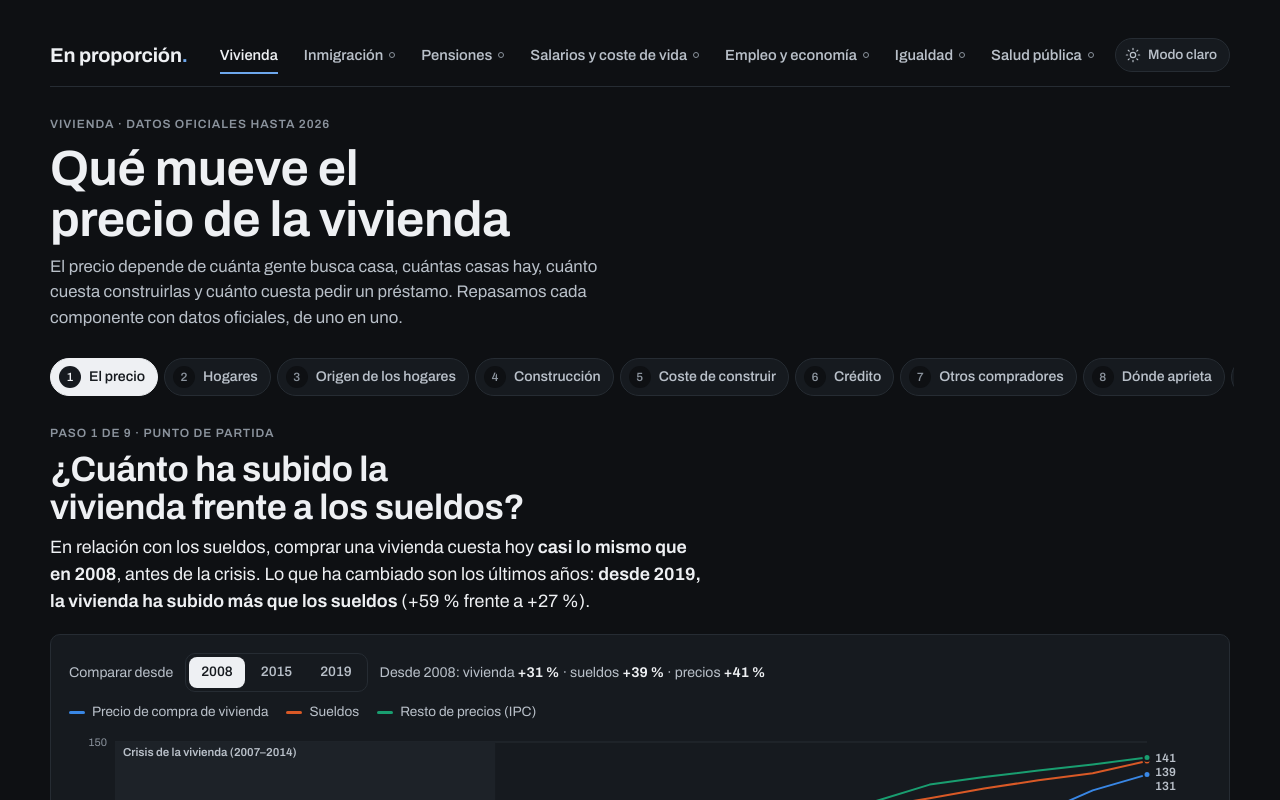
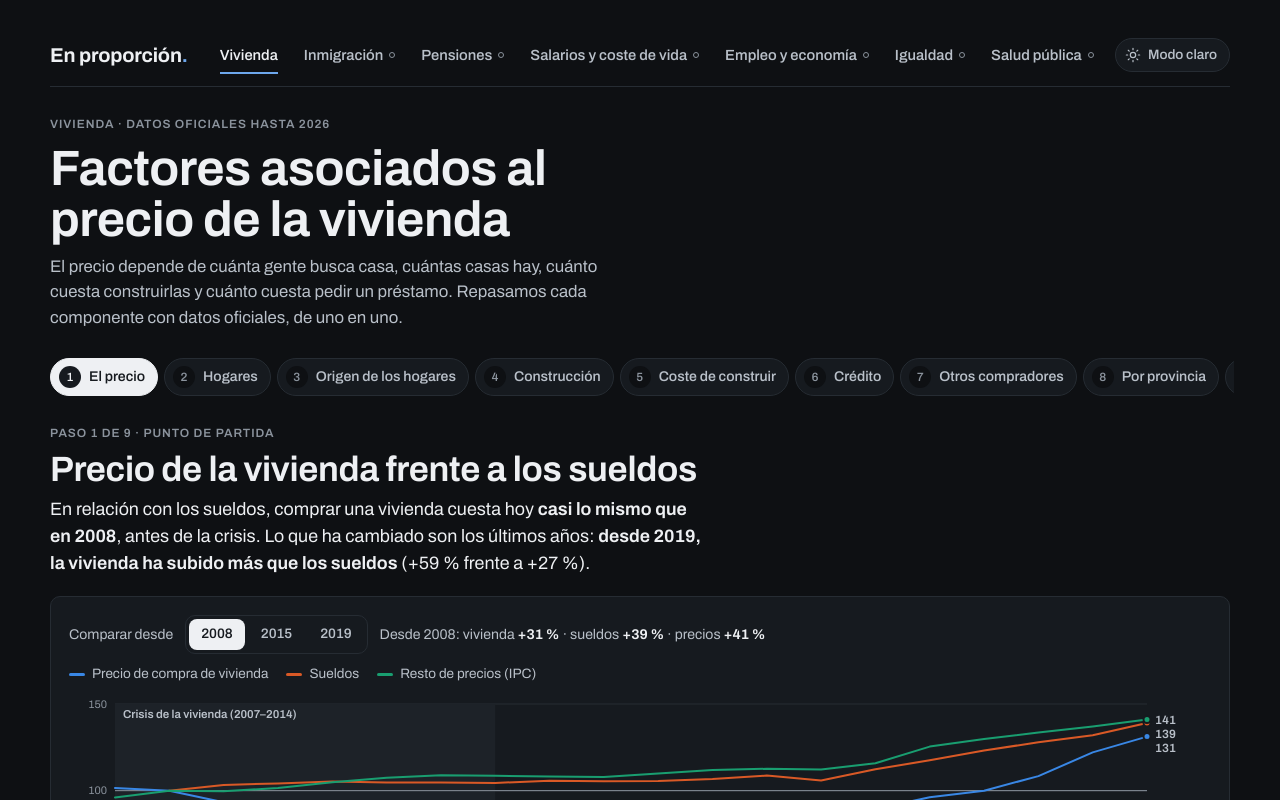
Before and after one commit to py-qwerty/vivienda, a plain HTML site: page web/index.html in a window 1280 px wide. Both pictures are taken after a click on the link "Vivienda". Shown: the top 800 px of the page. Drawn offline with Linux system fonts and the light colour scheme.

Commit message:
Tono neutro: titulares descriptivos en lugar de preguntas
Co-Authored-By: Claude Opus 5.5 <noreply@anthropic.com>

```diff
--- a/web/index.html
+++ b/web/index.html
@@ -7,7 +7,7 @@
 <link rel="stylesheet" href="https://fonts.googleapis.com/css2?family=Archivo:wdth,wght@75..100,400..700&display=swap">
 <style>
 /* Layout: hoja de atlas. El mapa manda a la izquierda; a la derecha, una columna de lectura
-   que responde "¿cuánto es esto, de verdad?" con todo en la misma escala. */
+   que pone cada cifra en su contexto, con todo en la misma escala. */
 :root {
   --bg: #f4f6f8;
   --surface: #fdfdfe;
@@ -428,7 +428,7 @@ svg.map { width: 100%; height: auto; display: block; }
 <main class="wrap view" id="v-vivienda" hidden>
   <header class="top">
     <span class="eyebrow">Vivienda · datos oficiales hasta 2026</span>
-    <h1>Qué mueve el precio de la vivienda</h1>
+    <h1>Factores asociados al precio de la vivienda</h1>
     <p class="lede">El precio depende de cuánta gente busca casa, cuántas casas hay, cuánto cuesta construirlas y cuánto cuesta pedir un préstamo. Repasamos cada componente con datos oficiales, de uno en uno.</p>
   </header>
 
@@ -439,7 +439,7 @@ svg.map { width: 100%; height: auto; display: block; }
   <section class="paso" id="paso-mapa" hidden>
     <div class="pasohead">
       <span class="eyebrow" id="mapa-eyebrow"></span>
-      <h2>¿Dónde aprieta más?</h2>
+      <h2>Diferencias entre provincias</h2>
       <p class="resp">Cada provincia vive un mercado distinto. Empieza por la presión de hogares nuevos frente a viviendas terminadas y cambia de dato para ver el resto.</p>
     </div>
   <div class="controls">
@@ -1016,7 +1016,7 @@ function obraHTML(d) {
   const fiab = a => a >= 0.95 ? "Alta" : a >= 0.9 ? "Media" : "Baja";
   const p0 = P[0], pn = ult(P);
   return `<section class="lectura" aria-labelledby="obra-t">
-    <h3 id="obra-t">¿Cuánto se tarda en construir una vivienda?</h3>
+    <h3 id="obra-t">Plazos de construcción de una vivienda</h3>
     <div class="lect-grid">
       <article><h4>1. Antes de la obra: suelo y licencia</h4><p>Es la fase en la que pesa la regulación: planeamiento urbanístico, licencia y trámites. <strong>No hay una estadística oficial actualizada</strong> de cuánto dura. La del Ministerio sobre licencias llega, como mucho, a 2019–2020. Las estimaciones del sector hablan de 12 a 24 meses para conseguir una licencia (Consejo General de la Arquitectura Técnica) y de 12 a 14 meses en Madrid (Asprima), frente a un plazo legal de unos 3 meses. Son estimaciones, no estadística oficial, y no hay serie por años.</p></article>
       <article><h4>2. La obra: de empezar a terminar</h4><p>Con los datos del Ministerio de viviendas iniciadas y terminadas se puede estimar cuántos meses pasan, de forma típica, entre que una obra empieza y que termina:</p>
@@ -1176,7 +1176,7 @@ function datosPasos() {
 
 const PASOS = [
   { id: "precio", precios: true, corto: "El precio", eyebrow: "Punto de partida",
-    q: "¿Cuánto ha subido la vivienda frente a los sueldos?",
+    q: "Precio de la vivienda frente a los sueldos",
     resp: d => { const a = d.P.comparar[2008], b = d.P.comparar[2019];
       if (enReal()) return `Descontando la inflación, comprar una vivienda cuesta hoy un <strong>${pctE(Math.abs(a.real))} ${a.real < 0 ? "menos" : "más"} que en 2008</strong> y un <strong>${pctE(b.real)} más que en 2019</strong>. Los sueldos, en cambio, apenas han ganado poder de compra: ${signoE(a.sueldos_real)} desde 2008 y ${signoE(b.sueldos_real)} desde 2019.`;
       return `En relación con los sueldos, comprar una vivienda cuesta hoy <strong>casi lo mismo que en 2008</strong>, antes de la crisis. Lo que ha cambiado son los últimos años: <strong>desde 2019, la vivienda ha subido más que los sueldos</strong> (${signoE(b.vivienda)} frente a ${signoE(b.sueldos)}).`; },
@@ -1237,9 +1237,9 @@ const PASOS = [
     pie: "" },
 
   { id: "hogares", corto: "Hogares", eyebrow: "Componente 1 · Cuánta gente busca casa",
-    q: "¿Se forman más hogares de los que caben en las viviendas nuevas?",
+    q: "Hogares nuevos y viviendas terminadas",
     resp: d => { const L = d.L;
-      return `Ahora sí, con mucha diferencia. Entre ${d.H.anos[0]} y ${ult(d.H.anos)} se formaron <strong>${millones(d.sH)} de hogares</strong> y se terminaron <strong>${milesR(d.sV)} viviendas</strong>: ${nf1.format(d.sH / d.sV)} hogares nuevos por cada vivienda nueva. No siempre fue así: entre 2002 y 2008 se terminaban más viviendas que hogares nuevos (${milesR(L.b.v)} frente a ${milesR(L.b.h)} al año) y entre 2012 y 2020 las dos cifras eran bajas y parecidas (${milesR(L.c.v)} y ${milesR(L.c.h)}).`; },
+      return `Entre ${d.H.anos[0]} y ${ult(d.H.anos)} se formaron <strong>${millones(d.sH)} de hogares</strong> y se terminaron <strong>${milesR(d.sV)} viviendas</strong>: ${nf1.format(d.sH / d.sV)} hogares nuevos por cada vivienda nueva. No siempre fue así: entre 2002 y 2008 se terminaban más viviendas que hogares nuevos (${milesR(L.b.v)} frente a ${milesR(L.b.h)} al año) y entre 2012 y 2020 las dos cifras eran bajas y parecidas (${milesR(L.c.v)} y ${milesR(L.c.h)}).`; },
     expl: d => `Cada hogar ocupa, por definición, una vivienda. Así que esos ${millones(d.sH)} de hogares sí encontraron casa: unas ${milesR(d.sV)} eran nuevas y el resto, unas ${milesR(d.sH - d.sV)}, eran viviendas que ya existían y pasaron a usarse como residencia habitual (pisos vacíos, segundas residencias, pisos turísticos que vuelven a alquilarse o viviendas divididas). Cuando la demanda tiene que cubrirse con casas ya existentes, compite por ellas y el precio sube. Lo que esta cifra no ve son los hogares que no llegan a formarse, como los jóvenes que querrían independizarse y no pueden.`,
     lectura: () => `<section class="lectura" aria-labelledby="def-hogar">
         <h3 id="def-hogar">Qué es un hogar</h3>
@@ -1263,9 +1263,9 @@ const PASOS = [
     pie: "Hogares nuevos: hasta 2020, variación anual de las viviendas principales estimada por el Ministerio de Vivienda (cada vivienda principal es un hogar); desde 2021, estadística del INE. El salto de 2011 se debe al ajuste de la estimación al censo de ese año. El dato de 2021 es dudoso: el INE da 283.000 hogares nuevos y el Ministerio, unos 125.000 (lo explicamos en el paso siguiente)." },
 
   { id: "origen", corto: "Origen de los hogares", eyebrow: "Componente 1 · Cuánta gente busca casa",
-    q: "¿De dónde salen los hogares nuevos?",
+    q: "Origen de los hogares nuevos",
     resp: d => { const O = d.O;
-      return `Desde ${O.a1}, sobre todo de la llegada de población desde el extranjero: aporta de media <strong>${milesR(O.extMed)} hogares al año</strong>. En cambio, la población que ya vivía aquí apenas suma, porque hay más defunciones que nacimientos.`; },
+      return `Desde ${O.a1}, la mayor parte del crecimiento de hogares procede de la llegada de población desde el extranjero, que aporta de media <strong>${milesR(O.extMed)} hogares al año</strong>. La aportación de la población residente es pequeña, porque hay más defunciones que nacimientos.`; },
     expl: d => { const O = d.O, F = d.R.origen.flujos, a = d.R.origen.ult_mig, sl = d.R.origen.saldo;
       return `La inmigración incluye a cualquier persona que llega del extranjero, de cualquier país, <strong>también españoles</strong>. En ${a} llegaron ${millones(F.inmigraciones_total[a])} de personas; ${milesR(F.inmigraciones_espanoles[a])} tenían nacionalidad española y ${milesR(F.inmigraciones_nacidos_espana[a])} habían nacido en España y volvían. En el mismo año se fueron ${milesR(F.emigraciones_total[a])}, así que la población creció en ${milesR(sl.total[a])} personas por la migración. Los españoles se van y vuelven en cifras parecidas: su saldo fue de ${(sl.espanoles[a] >= 0 ? "+" : "−") + milesR(Math.abs(sl.espanoles[a]))}.`; },
     lectura: d => { const R = d.R.origen, L = d.R.largo;
@@ -1324,8 +1324,8 @@ const PASOS = [
 
   { id: "construccion", corto: "Construcción", eyebrow: "Componente 2 · Cuántas viviendas se hacen",
     lectura: d => obraHTML(d) + normasHTML(),
-    q: "¿Por qué se construye tan poco?",
-    resp: d => `Porque la construcción no se ha recuperado del desplome de 2008. En ${d.C.anos[d.iPico]} se terminaron <strong>${milesR(d.tot[d.iPico])}</strong> viviendas; en ${d.C.anos[d.iMin]}, <strong>${milesR(d.tot[d.iMin])}</strong>; en ${ult(d.C.anos)}, <strong>${milesR(ult(d.tot))}</strong>.`,
+    q: "Evolución de la construcción de viviendas",
+    resp: d => `La construcción sigue por debajo de los niveles anteriores a 2008. En ${d.C.anos[d.iPico]} se terminaron <strong>${milesR(d.tot[d.iPico])}</strong> viviendas; en ${d.C.anos[d.iMin]}, <strong>${milesR(d.tot[d.iMin])}</strong>; en ${ult(d.C.anos)}, <strong>${milesR(ult(d.tot))}</strong>.`,
     expl: d => `Una vivienda que se empieza hoy se termina dentro de dos o tres años. Las obras que se inician sí están subiendo: ${milesR(d.ultIni)} en ${ult(d.C.anos)}${d.desdeIni ? `, la cifra más alta desde ${d.desdeIni}` : ""}, y ${milesR(d.C.ytd_ini)} ${hastaMes(d.C.ult_mes)} (${signoE(varPct(d.C.ytd_ini_prev, d.C.ytd_ini))} que un año antes). Aun así, siguen por debajo de los hogares que se forman cada año.`,
     det: d => `<p><strong>Terminadas libres:</strong> certificados de fin de obra de los Colegios de Aparejadores. <strong>Protegidas:</strong> calificaciones definitivas de los planes estatales y autonómicos, que llegan con cierto retraso respecto a la obra. <strong>Iniciadas libres:</strong> certificados de inicio de obra. Fuente: Ministerio de Vivienda. Datos mensuales disponibles hasta ${MES_CORTO[+d.C.ult_mes.slice(5, 7) - 1]} de ${d.C.ult_mes.slice(0, 4)}.</p>
       <p><strong>Qué no dice:</strong> no recoge rehabilitaciones ni cambios de uso (por ejemplo, locales convertidos en viviendas).</p>`,
@@ -1336,8 +1336,8 @@ const PASOS = [
       aria: "Viviendas terminadas e iniciadas por año desde 1991" }) },
 
   { id: "costes", precios: true, corto: "Coste de construir", eyebrow: "Componente 3 · Qué cuesta construir",
-    q: "¿Hay manos y suelo para construir más?",
-    resp: d => `Faltan manos. En la construcción trabajan <strong>${millones(ult(d.K.ocupados) * 1000)} de personas</strong>, frente a ${millones(d.K.ocupados[d.ik(2008)] * 1000)} en 2008.`,
+    q: "Empleo y suelo en la construcción",
+    resp: d => `En la construcción trabajan <strong>${millones(ult(d.K.ocupados) * 1000)} de personas</strong>, frente a ${millones(d.K.ocupados[d.ik(2008)] * 1000)} en 2008.`,
     expl: d => `El sector perdió más de la mitad del empleo entre 2008 y ${d.aMin}, cuando tocó fondo con ${milesR(d.oMin * 1000)} trabajadores, y desde entonces ha recuperado una parte. ${textoSuelo(d)}`,
     det: d => `<p><strong>Trabajadores:</strong> ocupados en la construcción según la Encuesta de Población Activa (INE), media anual. Incluye obra civil y reformas, no solo vivienda nueva. ${ult(d.K.anos)}: media de ${d.K.ocup_parcial} trimestres. La serie con la clasificación de sectores actual empieza en 2008; los años anteriores usan otra clasificación y no son comparables.</p>
       <p><strong>Suelo:</strong> precio medio de las parcelas de suelo urbano vendidas (Ministerio de Vivienda). Es una media de lo que se vende cada trimestre, no un índice a calidad constante, y cambia según dónde se venda suelo.</p>
@@ -1351,9 +1351,9 @@ const PASOS = [
     pie: "Millones de personas. *Media de los trimestres publicados." },
 
   { id: "credito", precios: true, corto: "Crédito", eyebrow: "Componente 4 · Lo que cuesta el dinero",
-    q: "¿Influye lo que cuesta una hipoteca?",
+    q: "Coste del crédito hipotecario",
     resp: d => { const R = interesReal(d), k = R.iMin;
-      return `Marca el ritmo, pero no explica la subida de fondo. Entre ${R.a0} y ${R.a1} la inflación superó al interés de las hipotecas (en ${d.Cr.anos[k]}, ${nf1.format(d.Cr.inflacion[k])}\u00a0% frente a ${nf1.format(d.Cr.interes[k])}\u00a0%), así que endeudarse salió muy barato. Con la subida de tipos, el interés volvió a ponerse a la altura de la inflación. Aun así, las hipotecas cayeron un ${pctE(-d.caeH)} en ${d.anoCaeH} y el precio siguió subiendo.`; },
+      return `Los datos muestran relación con el ritmo de compras, pero no con toda la subida de fondo. Entre ${R.a0} y ${R.a1} la inflación superó al interés de las hipotecas (en ${d.Cr.anos[k]}, ${nf1.format(d.Cr.inflacion[k])}\u00a0% frente a ${nf1.format(d.Cr.interes[k])}\u00a0%), lo que abarató el crédito en términos reales. Con la subida de tipos, el interés volvió a ponerse a la altura de la inflación. Aun así, las hipotecas cayeron un ${pctE(-d.caeH)} en ${d.anoCaeH} y el precio siguió subiendo.`; },
     expl: d => `Con los tipos de nuevo a la baja, en ${d.aH} se firmaron ${milesR(d.hU)} hipotecas sobre vivienda${d.desdeH ? `, la cifra más alta desde ${d.desdeH}` : ""}. Un crédito más barato permite pagar más por la misma casa: si no hay más viviendas, una parte de ese abaratamiento acaba en el precio.`,
     det: d => `<p>Estadística de Hipotecas del INE: tipo de interés medio al inicio de las hipotecas sobre vivienda, y número de hipotecas sobre vivienda inscritas cada año. Datos disponibles hasta ${MES_CORTO[+d.Cr.ult.slice(5, 7) - 1]} de ${d.Cr.ult.slice(0, 4)}. Las inscripciones en el registro van uno o dos meses por detrás de la firma. El número de hipotecas está disponible desde 2003; el tipo de interés medio con el método actual, solo desde 2009.</p>
       <p><strong>Qué no dice:</strong> muchas compras se pagan sin hipoteca, sobre todo las de inversores y no residentes, así que el crédito explica solo una parte de la demanda.</p>`,
@@ -1374,8 +1374,8 @@ const PASOS = [
     pie: "*Media de los meses publicados." },
 
   { id: "compradores", corto: "Otros compradores", eyebrow: "Componente 5 · Quién compra",
-    q: "¿Cuánto pesan los no residentes, las empresas y los pisos turísticos?",
-    resp: () => `En el conjunto de España, menos de lo que suele decirse. En la costa y las islas, mucho más.`,
+    q: "Compras de no residentes y empresas, y pisos turísticos",
+    resp: () => `En el conjunto de España su peso es reducido; en la costa y las islas es considerablemente mayor.`,
     expl: d => `Las compras de empresas llegaron al ${pct(d.eMax[1])} en ${d.eMax[0]}, cuando bancos y fondos compraron vivienda barata tras la crisis. En ${d.eU[0]} fueron el ${pct(d.eU[1])}, y esa cifra incluye promotoras y sociedades familiares, no solo fondos. Las compras de no residentes y los pisos turísticos se concentran en ${nombre(d.top("no_residentes").cod)}, Málaga, Baleares y Canarias, donde sí compiten con quien busca casa para vivir.`,
     det: () => `<p><strong>Compras de extranjeros y de no residentes:</strong> últimos 12 meses (${periodoU4T(D.u4t)}), Ministerio de Vivienda a partir de escrituras notariales. <strong>Empresas:</strong> compraventas de vivienda en las que el comprador es una persona jurídica (INE, solo dato nacional). <strong>Pisos turísticos:</strong> viviendas anunciadas en las grandes plataformas sobre el total de viviendas del censo (INE, ${periodoMes(D.capas.turisticas.periodo)}).</p>
       <p><strong>Qué no dice:</strong> "extranjero" no es "especulador". Los extranjeros que viven en España compran sobre todo su propia casa; lo más parecido a inversión o segunda residencia es la compra de no residentes. Las barras de compras y la de pisos turísticos usan denominadores distintos: compras en un caso y viviendas en el otro.</p>`,
@@ -1389,10 +1389,10 @@ const PASOS = [
       ], 50, "Todas las barras usan la misma escala, de 0 a 50 %. En naranja, la provincia con el valor más alto.");
     } },
 
-  { id: "mapa", corto: "Dónde aprieta", eyebrow: "Por provincia" },
+  { id: "mapa", corto: "Por provincia", eyebrow: "Por provincia" },
 
   { id: "resumen", corto: "Resumen", eyebrow: "Qué dicen los datos",
-    q: "Qué mueve el precio, en resumen",
+    q: "Resumen de los datos",
     resp: () => `Ningún factor lo explica solo, pero no todos pesan lo mismo.`,
     lista: d => [
       ["Pesa en toda España", "Se forman muchos más hogares que viviendas", `${nf1.format(d.sH / d.sV)} hogares nuevos por cada vivienda terminada entre ${d.H.anos[0]} y ${ult(d.H.anos)}. Desde ${d.O.a1}, la mayoría se debe a la llegada de población del extranjero, que incluye a españoles que vuelven.`],
@@ -1486,29 +1486,29 @@ new MutationObserver(repintarTema).observe(document.documentElement, { attribute
 /* ---------- secciones del sitio ---------- */
 const SECCIONES = [
   { id: "vivienda", nombre: "Vivienda", lista: true,
-    pregunta: "¿Qué mueve el precio? Hogares, construcción, costes, crédito y compradores, componente a componente." },
+    pregunta: "Factores asociados al precio: hogares, construcción, costes, crédito y compradores, componente a componente." },
   { id: "inmigracion", nombre: "Inmigración",
-    pregunta: "¿Cuánta gente llega y se va, cuántos trabajan y cotizan, y qué dicen de verdad las cifras de delitos?",
+    pregunta: "Flujos migratorios, afiliación a la Seguridad Social y estadísticas de condenas, con sus definiciones y limitaciones.",
     preguntas: ["Llegadas, salidas y saldo neto por año y provincia", "Extranjeros afiliados a la Seguridad Social y en qué sectores trabajan", "Condenados por nacionalidad, teniendo en cuenta edad y sexo", "Expulsiones decididas frente a las que se ejecutan"],
     fuentes: ["INE: Estadística Continua de Población y Estadística de Migraciones", "Seguridad Social: afiliación de extranjeros", "INE: Estadística de Condenados", "Ministerio del Interior: balance de inmigración irregular"] },
   { id: "pensiones", nombre: "Pensiones",
-    pregunta: "¿Cuánto cuestan hoy, cuánto costarán y a cuánta gente no le llega?",
+    pregunta: "Gasto actual y proyectado en pensiones, cuantías por provincia y sexo, y fuentes de financiación.",
     preguntas: ["Gasto en pensiones sobre el PIB y su proyección hasta 2050", "Pensión media por provincia y por sexo", "Pensiones por debajo del salario mínimo", "Cuánto se paga con cotizaciones y cuánto con transferencias del Estado"],
     fuentes: ["Seguridad Social: estadísticas de pensiones contributivas", "AIReF: opiniones sobre sostenibilidad del sistema", "Comisión Europea: Ageing Report"] },
   { id: "salarios", nombre: "Salarios y coste de vida",
-    pregunta: "¿Vivimos mejor o peor que hace ocho años?",
+    pregunta: "Evolución de salarios y precios, y poder de compra por provincia.",
     preguntas: ["Salario medio y mediano frente a los precios", "Subida del salario mínimo y de la cesta de la compra", "Poder de compra real por provincia"],
     fuentes: ["INE: Encuesta de Estructura Salarial y salarios de la EPA", "INE: Índice de Precios de Consumo", "BOE: salario mínimo interprofesional"] },
   { id: "empleo", nombre: "Empleo y economía",
-    pregunta: "¿Cuánto crecemos, cuánto paro hay y cuánto debemos?",
+    pregunta: "Crecimiento del PIB, desempleo y deuda pública.",
     preguntas: ["Paro total y juvenil por provincia", "Crecimiento del PIB comparado con la zona euro", "Deuda y déficit públicos"],
     fuentes: ["INE: Encuesta de Población Activa", "INE: Contabilidad Nacional", "Banco de España y Eurostat"] },
   { id: "igualdad", nombre: "Igualdad",
-    pregunta: "¿Cuánto cobran menos las mujeres, por qué, y cómo cambia con la edad y el tipo de trabajo?",
+    pregunta: "Diferencias salariales y de pensiones entre mujeres y hombres por edad, jornada y tipo de trabajo, y factores que las explican.",
     preguntas: ["Brecha salarial por hora y anual, y qué parte explica la jornada", "Brecha en pensiones", "Empleo a tiempo parcial y cuidados", "Víctimas de violencia de género por provincia"],
     fuentes: ["INE: Encuesta de Estructura Salarial", "Seguridad Social: pensiones por sexo", "INE: Estadística de Violencia Doméstica y Violencia de Género", "Ministerio de Igualdad: Delegación del Gobierno contra la Violencia de Género"] },
   { id: "salud", nombre: "Salud pública",
-    pregunta: "¿Cuánto se espera para operarse o ver a un especialista, y cuánto se gasta en cada comunidad?",
+    pregunta: "Listas de espera, gasto sanitario público y personal sanitario por comunidad.",
     preguntas: ["Listas de espera quirúrgicas y de consultas por comunidad", "Gasto sanitario público por habitante", "Médicos y enfermeras por habitante"],
     fuentes: ["Ministerio de Sanidad: Sistema de Información de Listas de Espera", "Ministerio de Sanidad: Estadística de Gasto Sanitario Público", "INE y Ministerio de Sanidad: profesionales sanitarios"] },
 ];
@@ -1538,7 +1538,7 @@ function pintarSeccion(s) {
       <p class="lede">${s.pregunta}</p>
     </header>
     <div class="prep">
-      <div><h3>Qué va a responder</h3><ul>${s.preguntas.map(p => `<li>${p}</li>`).join("")}</ul></div>
+      <div><h3>Qué incluirá</h3><ul>${s.preguntas.map(p => `<li>${p}</li>`).join("")}</ul></div>
       <div class="src"><h3>Fuentes previstas</h3><ul>${s.fuentes.map(f => `<li>${f}</li>`).join("")}</ul></div>
     </div>
     <p class="note">Todavía no hay datos publicados en esta sección. Mientras tanto puedes consultar <a href="#vivienda">Vivienda</a>.</p>`;
```
Also changed, not shown: web/plantilla.html (+11 -11 lines), web/recorrido.js (+16 -16 lines).
